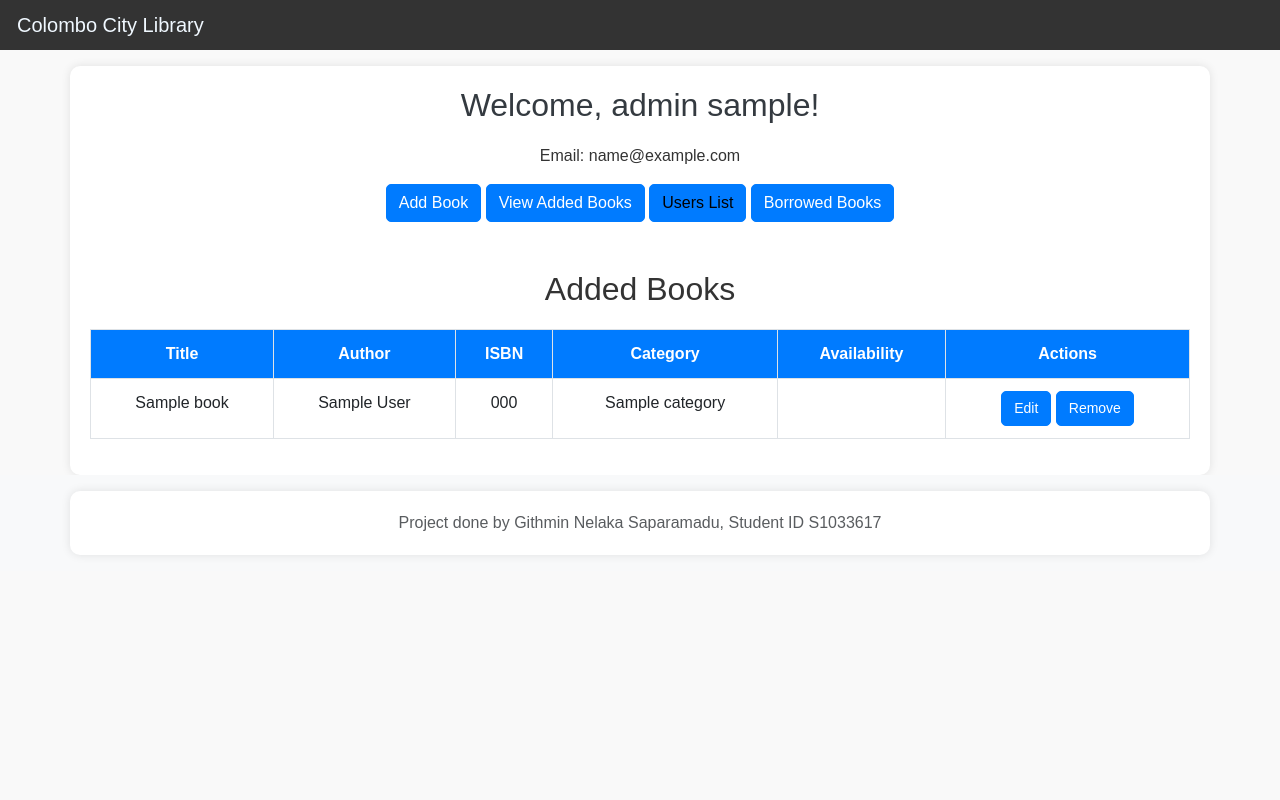
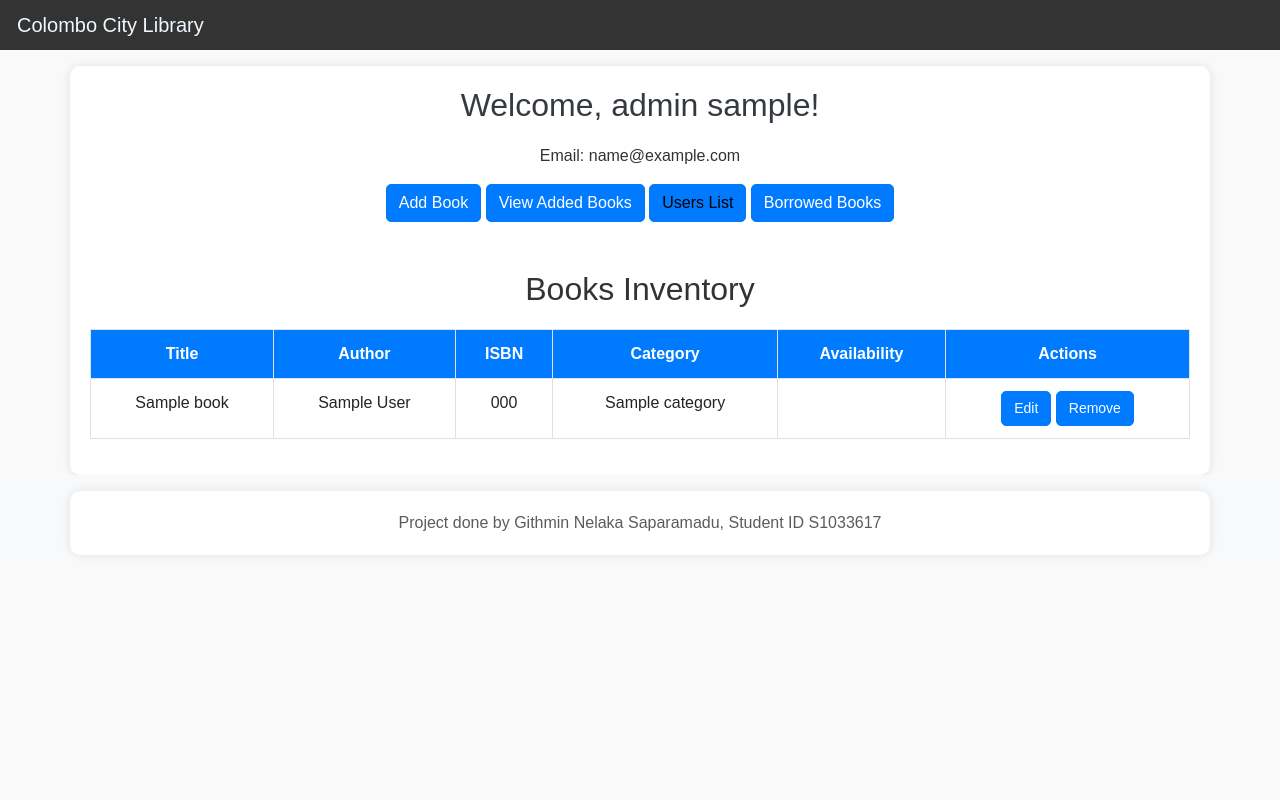
Before and after one commit to saranga97/LibraryManagemntSystem-Django-python, a Django app: template templates/admin_dashboard.html in a window 1280 px wide. Run offline with Django 5.2, Linux system fonts and the light colour scheme; the template is opened without the code that fills it: most values are stand-ins (such as "Sample title", 1, 10 or a date in 2020); some libraries are stand-ins or nearby versions.

Commit message:
admin dashboard changes

```diff
--- a/templates/admin_dashboard.html
+++ b/templates/admin_dashboard.html
@@ -5,6 +5,7 @@
         /* Add your custom CSS here */
         body {
             background-color: #f9f9f9;
+            {#background-image: image('');#}
             font-family: 'Poppins', sans-serif;
             color: #333;
             margin: 0;
@@ -203,8 +204,6 @@
 </script>
 
 
-
-
 <!-- View Added Books Modal -->
 <!-- View Added Books Modal -->
 <div class="modal fade" id="viewBooksModal" tabindex="-1" aria-labelledby="viewBooksModalLabel" aria-hidden="true">
@@ -317,6 +316,7 @@
                             <th>Borrower Name</th>
                             <th>Borrow Date</th>
                             <th>Due Date</th>
+                            <th>Returned</th>
                         </tr>
                     </thead>
                     <tbody>
@@ -326,6 +326,7 @@
                             <td>{{ borrowrecord.borrower }}</td>
                             <td>{{ borrowrecord.borrow_date }}</td>
                             <td>{{ borrowrecord.due_date }}</td>
+                            <td>{{ borrowrecord.returned }}</td>
                         </tr>
                         {% endfor %}
                     </tbody>
@@ -347,7 +348,7 @@
         </div>
 
         <!-- Table to Display Added Books (This can also be displayed in the modal) -->
-<h2 class="mt-5">Added Books</h2>
+<h2 class="mt-5">Books Inventory</h2>
 <table class="table">
     <thead>
         <tr>
```
